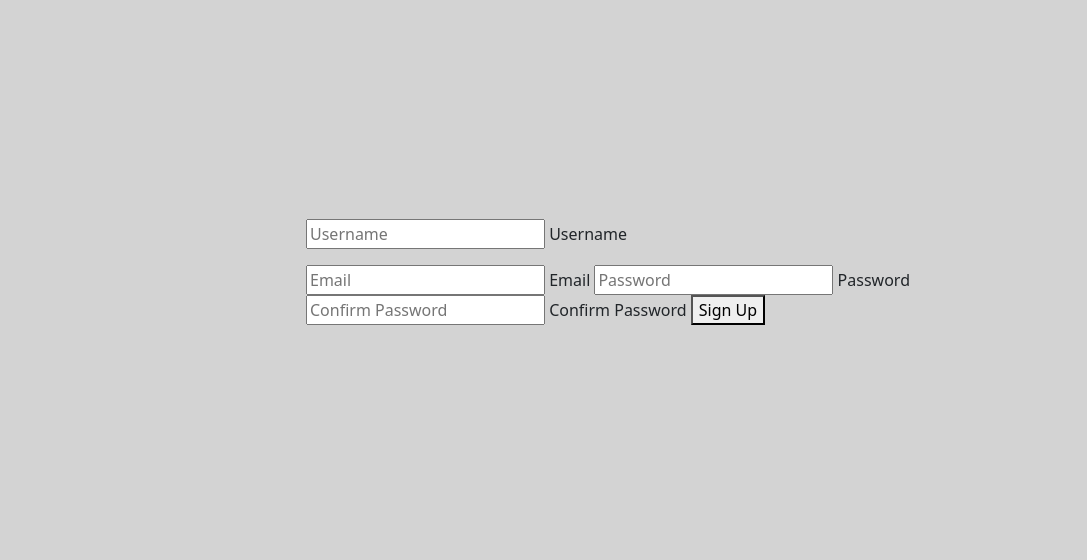
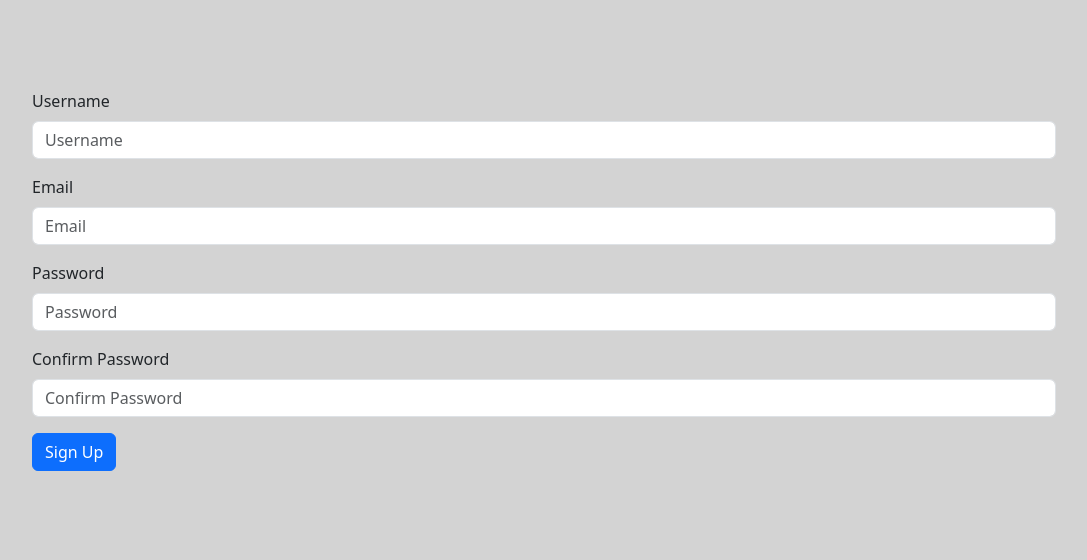
Before and after one commit to Jelly-Bean-Coder/phobia-pages, a Flask app: page /signup in a window 1280 px wide; the page is wider, and only the part inside the window is pictured. Shown: the part 240-800 px from the top of that part, without its empty margins (96-1183 px from the left). Run offline with Flask 3, Linux system fonts and the light colour scheme; parts of the project's set-up code (start-up, migrations or seed data) failed here and were passed over; some libraries are stand-ins or nearby versions.

Commit message:
Enhance UI and structure of forms and logs page for better user experience

```diff
--- a/app/models.py
+++ b/app/models.py
@@ -35,6 +35,7 @@ class User(db.Model, UserMixin):
     pro_tier = db.Column(db.Boolean, nullable=False, default=False)
 
     bookmarks = db.relationship('Bookmark', back_populates='user', lazy=True)
+    logs = db.relationship('AnxietyLog', back_populates='user', lazy=True)
 
 class Bookmark(db.Model):
     id = db.Column(db.Integer, primary_key=True)
@@ -57,4 +58,6 @@ class AnxietyLog(db.Model):
     trigger = db.Column(db.String(255), nullable=False)
     notes = db.Column(db.Text, nullable=True)
     severity = db.Column(db.Integer, nullable=False)  # 1-10
-    created_at = db.Column(db.DateTime, default=datetime.now())
+    created_at = db.Column(db.DateTime, default=datetime.now)
+
+    user = db.relationship('User', back_populates='logs')
--- a/app/static/css/styles.css
+++ b/app/static/css/styles.css
@@ -33,24 +33,23 @@ header {
 }
 
 .bookmark-created {
-    background-color: #e3b600;
+    background-color: #ffcd00;
 }
 
-#search-form {
-    padding: 5px;
-    background-color: white;
-    box-sizing: border-box;
-    width: 100%;
-    max-width: 900px;
-    margin: 0 auto;
-    border-radius: 4px;
+.form-div {
+    display: flex;
+    flex-direction: row;
+    justify-content: center;
+    align-items: center;
+    flex-grow: 1;
+
+    form {
+        width: 80%;
+        margin: 5px auto;
+    }
 }
 
-#tmp {
-    height: 70vh;
-    width: 100vw;
 
-    display: flex;
-    align-items: center;
-    justify-content: center;
+.card {
+    border: 3px solid black;
 }
--- a/app/templates/signup.html
+++ b/app/templates/signup.html
@@ -1,29 +1,30 @@
 {% extends "index.html" %}
 {% block content %}
-<div class="container centered-div">
-    <div id="tmp" class="row align-items-center justify-content-center">
-        <div class="col-md-8 col-lg-6">
+<div class="form-div">
+    <form method="POST" action="{{ url_for('auth.signup') }}">
+        <div class="mb-3">
+            <input type="hidden" name="csrf_token" value="{{ csrf_token() }}"> <!-- For integrity !-->
 
-            <form method="POST" action="{{ url_for('auth.signup') }}">
-                <div class="mb-3">
-                    <input type="hidden" name="csrf_token" value="{{ csrf_token() }}">
-                    <input type="text" id="username" name="username" placeholder="Username" required>
-                    <label for="username">Username</label>
-                </div>
+            <label class="form-label font-weight-bold" for="username">Username</label>
+            <input class="form-control" type="text" id="username" name="username" placeholder="Username" required>
+        </div>
 
-                <div class="mb-3">
-                <input type="email" id="email" name="email" placeholder="Email" required>
-                <label for="email">Email</label>
+        <div class="mb-3">
+            <label for="email" class="form-label font-weight-bold">Email</label>
+            <input class="form-control" type="email" id="email" name="email" placeholder="Email" required>
+        </div>
 
-                <input type="password" id="password" name="password" placeholder="Password" required>
-                <label for="password">Password</label>
+        <div class="mb-3">
+            <label class="form-label font-weight-bold" for="password">Password</label>
+            <input class="form-control" type="password" id="password" name="password" placeholder="Password" required>
+        </div>
 
-                <input type="password" id="check_password" name="check_password" placeholder="Confirm Password" required>
-                <label for="check_password">Confirm Password</label>
+        <div class="mb-3">
+            <label class="form-label font-weight-bold" for="check_password">Confirm Password</label>
+            <input class="form-control" type="password" id="check_password" name="check_password" placeholder="Confirm Password" required>
+        </div>
 
-                <button type="submit">Sign Up</button>
-            </form>
-        </div>
-    </div>
+        <button type="submit" class="btn btn-primary">Sign Up</button>
+    </form>
 </div>
 {% endblock %}
--- a/run.py
+++ b/run.py
@@ -6,4 +6,4 @@ from app import create_app
 app = create_app()
 
 if __name__ == "__main__":
-    app.run(host="127.0.0.1", port=5000)
+    app.run(host="127.0.0.1", port=5000, debug=True)
```
Also changed, not shown: app/templates/bookmarks.html (+8 -1 lines), app/templates/login.html (+12 -5 lines), app/templates/logs.html (+17 -6 lines), app/templates/pre-search.html (+9 -12 lines), app/views.py (+13 -0 lines), instance/phobias.db.
